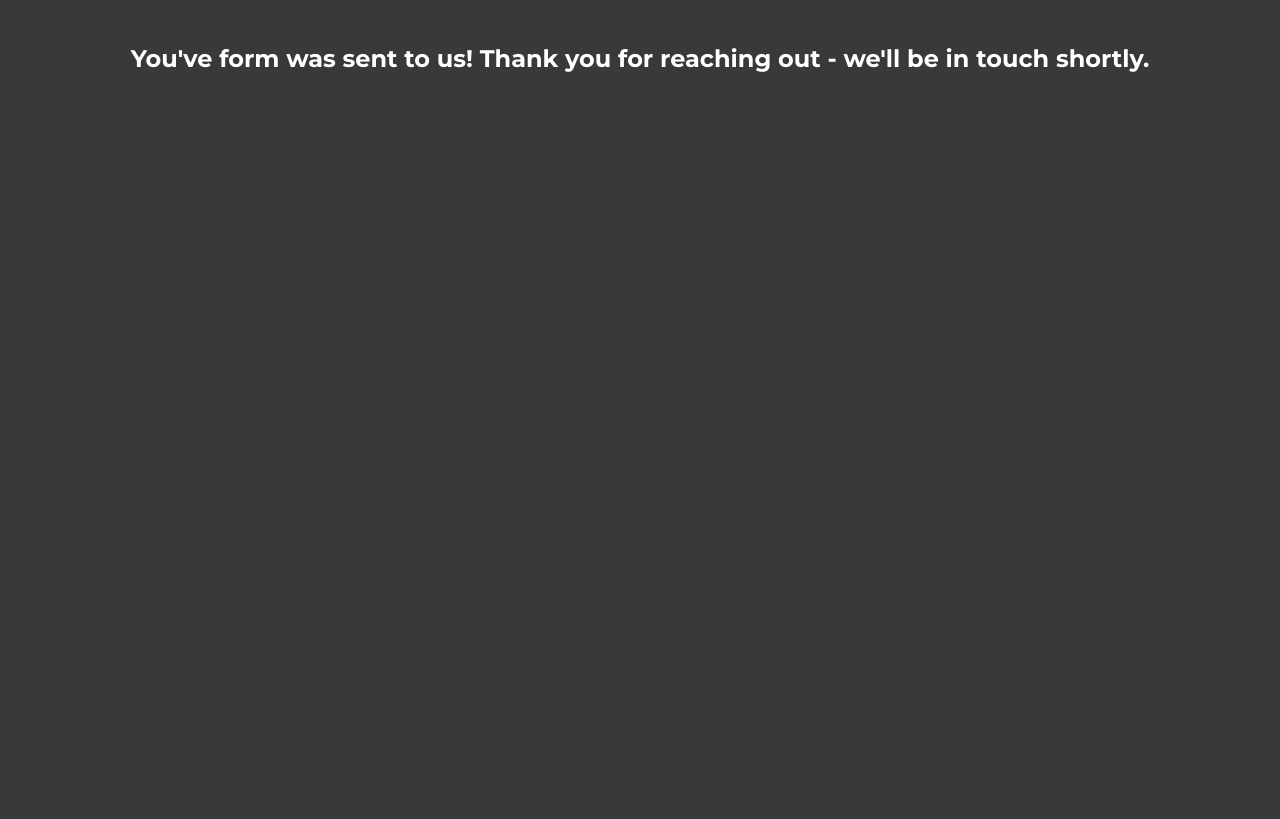
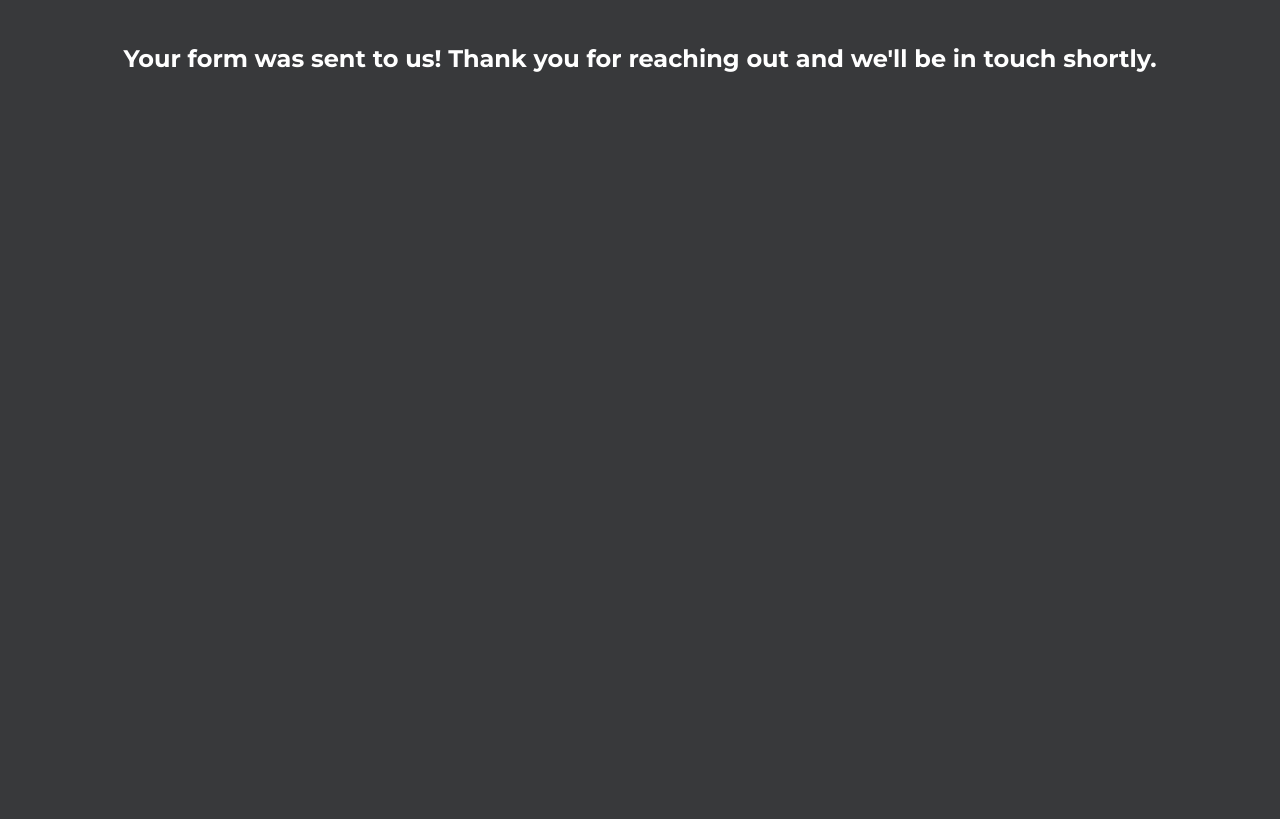
Before and after one commit to ritchieritch42/Next-Level-Builders, a Flask app: page /emailsuccess in a window 1280 px wide. Shown: the part 112-931 px from the top of the page. Run offline with Flask 3, Linux system fonts and the light colour scheme.

Commit message:
text for h3 email success changed again

```diff
--- a/templates/emailsuccess.html
+++ b/templates/emailsuccess.html
@@ -3,7 +3,7 @@ block main %}
 
 <div class="email-success-container">
   <h3 class="email-success-header">
-    You've form was sent to us! Thank you for reaching out - we'll be in touch
+    Your form was sent to us! Thank you for reaching out and we'll be in touch
     shortly.
   </h3>
 </div>
```
